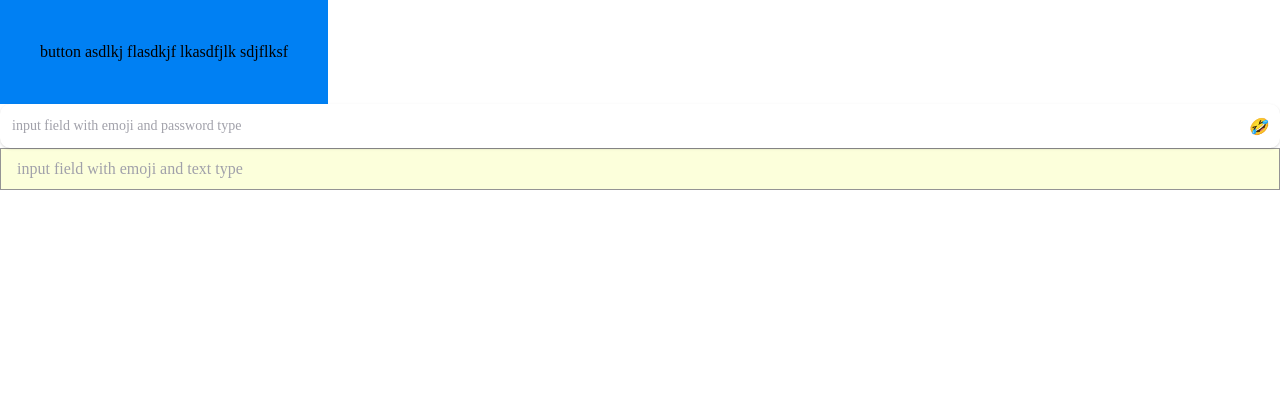
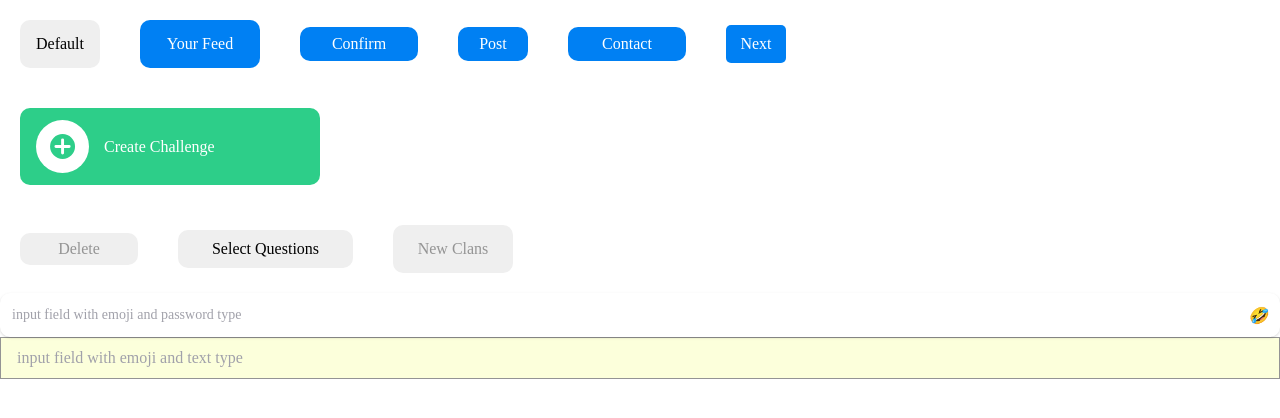
Before and after one commit to v4u-dev/ngt, an Angular app: page / in a window 1280 px wide. Shown: the top 418 px of the page. Built offline with nearby package versions, Linux system fonts and the light colour scheme.

Commit message:
button component finished

```diff
--- a/src/app/app.component.html
+++ b/src/app/app.component.html
@@ -1,16 +1,24 @@
 
 <!-- <button mat-button>button</button> -->
 <!-- button starts here -->
-<button ngt-button>button asdlkj flasdkjf lkasdfjlk sdjflksf</button>
+<div>
+<button ngt-button >Default</button>
+<button ngt-button style="background-color: #0080F3;color:#FFFFFF;width:120px">Your Feed</button>
+<button ngt-button style="background-color: #0080F3;color:#FFFFFF;width:118px;padding:5px 5px 5px 5px">Confirm</button>
+<button ngt-button style="background-color: #0080F3;color:#FFFFFF;padding:5px 5px 5px 5px;width:70px">Post</button>
+<button ngt-button style="background-color: #0080F3;color:#FFFFFF;width:118px;padding:5px 5px 5px 5px">Contact</button>
+<button ngt-button style="background-color: #0080F3;color:#FFFFFF;padding:7px 7px 7px 7px;width:60px;border-radius:5px;">Next</button>
+<button ngt-button style="background-color: #2DCE89;color:#FFFFFF;width:300px;display: flex;flex-direction: row;align-items: center;">
+  <span><img src="../assets/buttonplusicon.svg"> </span> <span style="margin-left: 15px;">Create Challenge</span>
+</button>
+<button ngt-button style="background-color: #EFEFEF;color:#949494;width:118px;padding:4px 4px 4px 4px">Delete</button>
+<button ngt-button style="background-color:#EFEFEF;color:#000000;width:175px;padding:7px 7px 7px 7px">Select Questions</button>
+<button ngt-button style="background-color: #EFEFEF;color:#949494;width:120px">New Clans</button>
+</div>
 
 
 
 
-
-<!-- input component example  -->
-<!-- input should be implemented like this: -->
-<!-- <input ngt-input  type="text" formControlName="xxxxxx"....../> -->
-<!--        ^^^^^^^^^      -->
 <ngt-input
   bgColor="#fff"
   fontcolor="orange"
--- a/src/app/app.component.scss
+++ b/src/app/app.component.scss
@@ -0,0 +1,3 @@
+button{
+    margin:20px 20px 20px 20px
+}
--- a/src/app/ngt-components/button/button.component.ts
+++ b/src/app/ngt-components/button/button.component.ts
@@ -22,7 +22,12 @@ import { Component, Input, OnInit, Directive, ElementRef } from '@angular/core';
 })
 export class NgtButton {
   constructor(el: ElementRef){
-    el.nativeElement.classList.add('p-10');
-    el.nativeElement.classList.add('bg-blue');
+    //default stylings applied for a button
+    el.nativeElement.classList.add('py-3');//padding-top and bottom
+    el.nativeElement.classList.add('px-4'); //padding-left and right
+    el.nativeElement.classList.add('bg-gray-100'); //background-color
+    el.nativeElement.classList.add('rounded'); //border-radius
+    el.nativeElement.classList.add('border-gray-200'); //border-color
+
   }
 }
```
